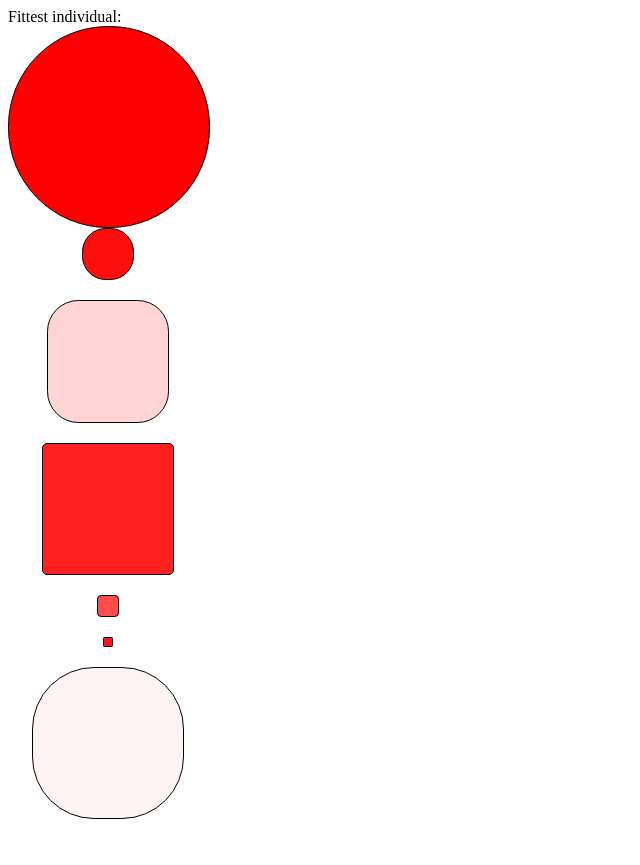
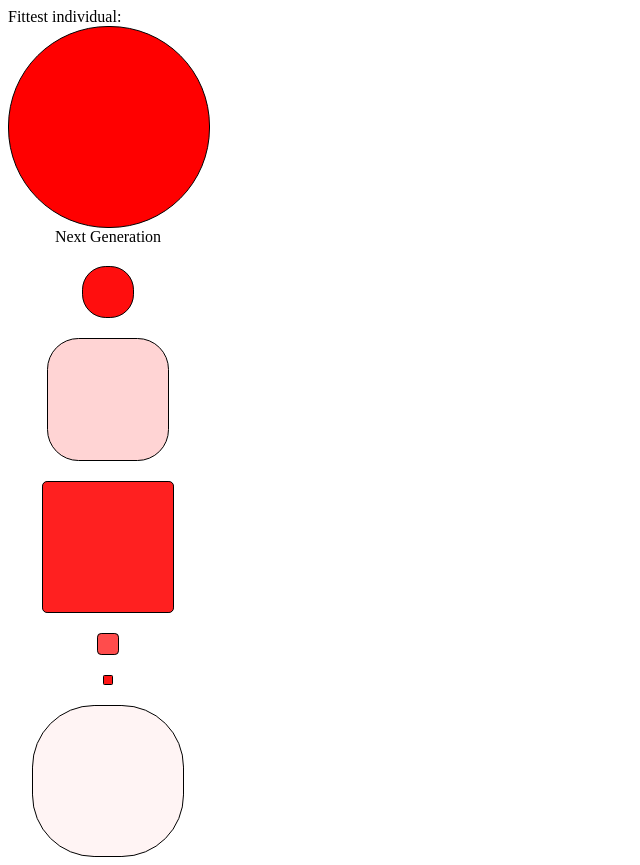
Before and after one commit to teooko/algoritmul_breeder, a React (Create React App) app: page / in a window 1280 px wide. Shown: the whole page, without its empty margins (0-640 px from the left). Before the commit the page ends 827 px from the top, so only its background shows below. Built offline with nearby package versions, Linux system fonts and the light colour scheme.

Commit message:
Add function for calculating fittest individuals

```diff
--- a/src/App.js
+++ b/src/App.js
@@ -1,21 +1,25 @@
 import Individual from "./components/Individual";
 import Generation from "./components/Generation";
+import {useState} from "react";
 
 function App() {
     const geneArrays = [
+        [[Math.random(), Math.random(), Math.random()],
         [Math.random(), Math.random(), Math.random()],
         [Math.random(), Math.random(), Math.random()],
         [Math.random(), Math.random(), Math.random()],
         [Math.random(), Math.random(), Math.random()],
-        [Math.random(), Math.random(), Math.random()],
-        [Math.random(), Math.random(), Math.random()],
+        [Math.random(), Math.random(), Math.random()]]
     ]
+
+    const [allGenerations, setAllGenerations] = useState(geneArrays);
 
   return (
     <div>
         Fittest individual: <Individual redness={1} roundness={1} size={1} />
-      <Generation geneArrays={geneArrays} />
-
+        <div>
+            {allGenerations.map(generation => <Generation geneArrays={generation} setAllGenerations={setAllGenerations}/>)}
+        </div>
     </div>
   );
 }
--- a/src/components/Generation.jsx
+++ b/src/components/Generation.jsx
@@ -1,9 +1,40 @@
 import Individual from "./Individual";
+const Generation = ({geneArrays, setAllGenerations}) => {
 
-const Generation = ({geneArrays}) => {
+    let fittestIndex;
+
+    function calculateFitness(individual) {
+        return individual.reduce((acc, trait) => {
+            return acc + trait;
+        }, 0);
+    }
+
+    const handleNextGeneration = () => {
+        const eachFitness = geneArrays.map(
+            geneArray => calculateFitness(geneArray)
+        )
+
+        const averageFitness = eachFitness.reduce((acc, fitness) => acc += fitness, 0) / eachFitness.length;
+
+
+        fittestIndex = eachFitness.map((fitness, index) => {
+            if(fitness > averageFitness)
+                return index;
+        }).filter(index => index !== undefined);
+        /*
+        for(let i = 0; i < 6; i++)
+        {
+
+        }
+        */
+        console.log(fittestIndex);
+    }
 
     return (
         <div style={{display: "flex", flexDirection: "column", gap: 20, alignItems: "center", width: 200}}>
+            <div onClick={handleNextGeneration}>
+                Next Generation
+            </div>
             {geneArrays.map((geneArray) => <Individual redness={geneArray[0]} size={geneArray[1]} roundness={geneArray[2]} /> )}
         </div>
     )
```
